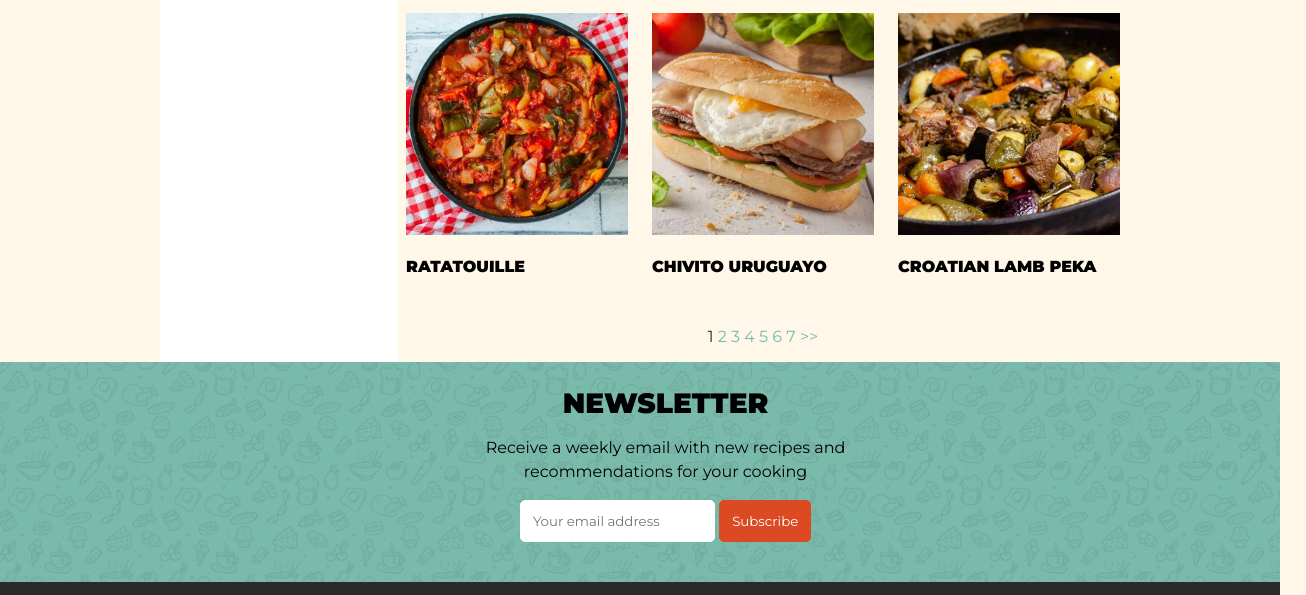
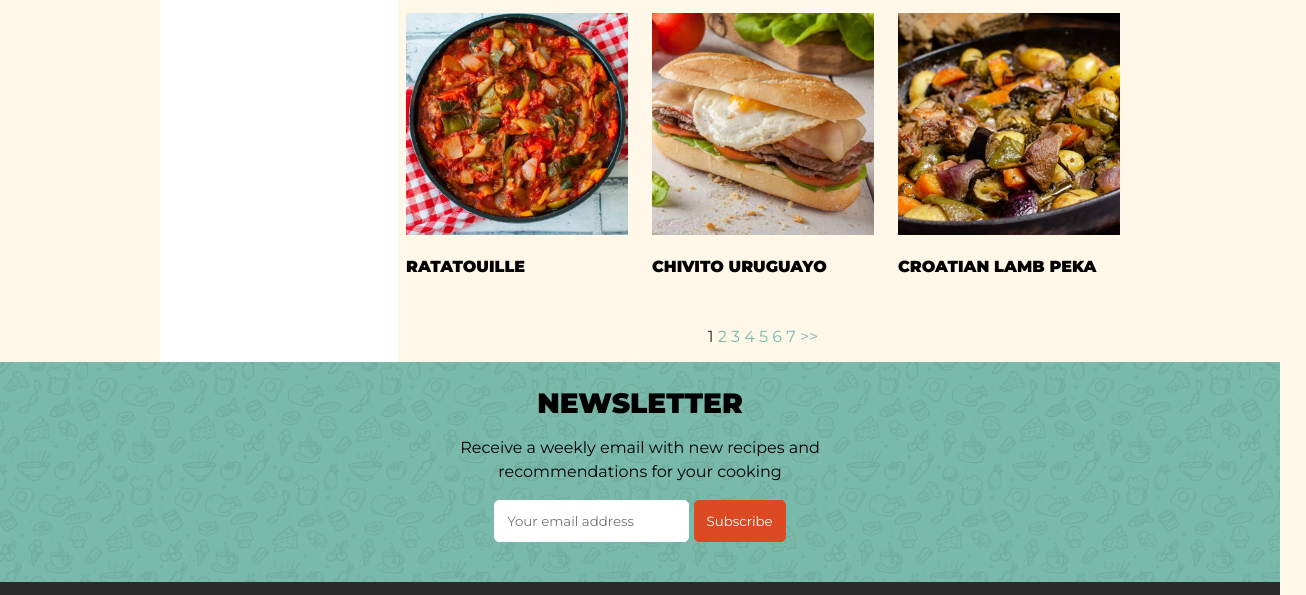
Before and after one commit to marcelwp/cookination, a plain HTML site: page recipes.html in a window 1280 px wide. Shown: the part 1033-1628 px from the top of the page, 1306 px wide, since content can reach past the window. Drawn offline with Linux system fonts and the light colour scheme.

Commit message:
Update recipes.html

```diff
--- a/recipes.html
+++ b/recipes.html
@@ -242,15 +242,13 @@
     </section>
 
     <section class="sectionNewsletter">
-        <div class="container">
-            <div class="newsletter">
+        <div class="container newsletter">
             <h3>Newsletter</h3>
             <p>Receive a weekly email with new recipes and recommendations for your cooking</p>
             <form name="subscribe" action="#" method="post">
                 <input type="email" placeholder="Your email address" name="email" id="email" required>
                 <input type="submit" value="Subscribe">
             </form>
-            </div>
         </div>
     </section>
 
```
Lines whose indentation alone changed are shown as unchanged.
